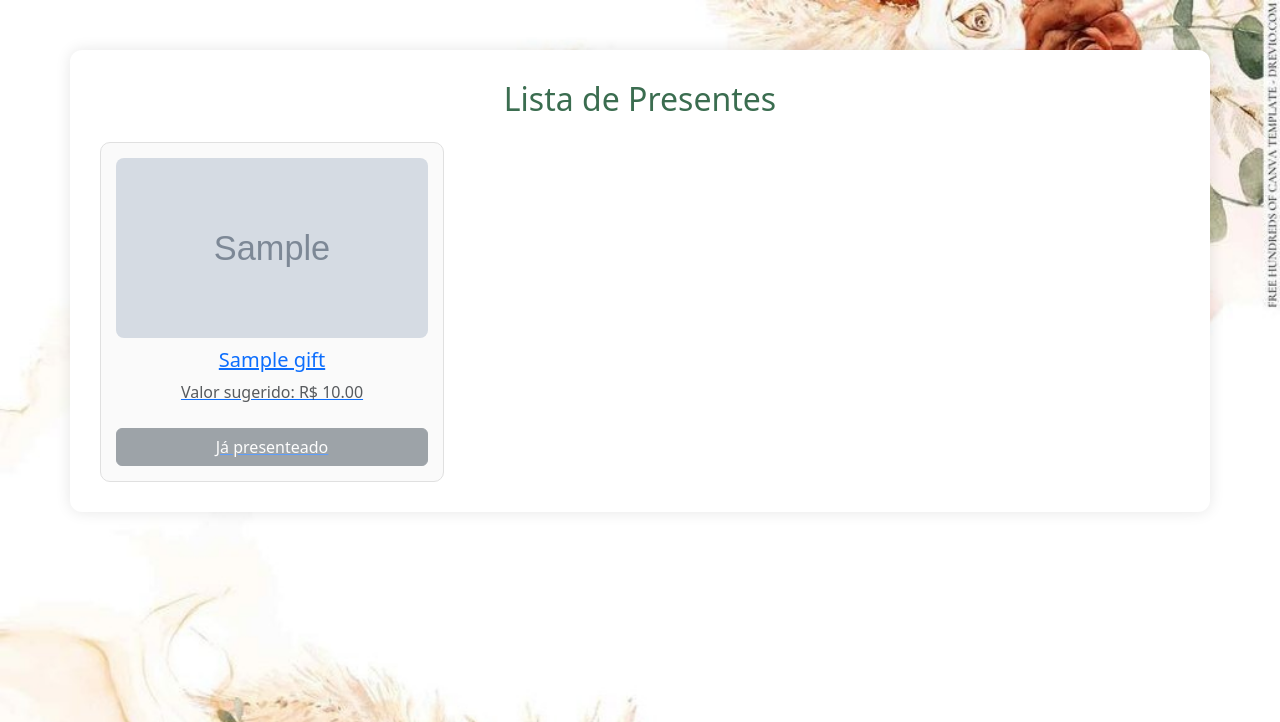
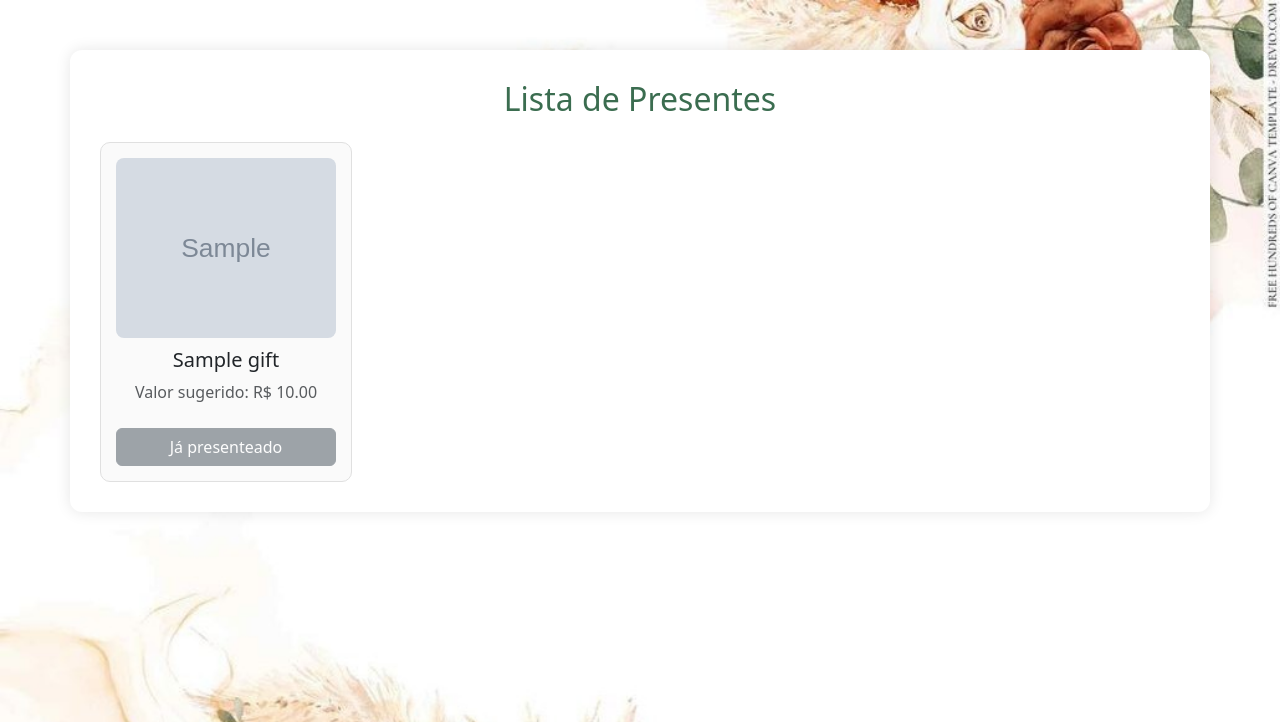
Before and after one commit to feliperocha00/confirmyourpresence, a Django app: page /gift_list/ in a window 1280 px wide. Shown: the top 722 px of the page. Run offline with Django 5.2, Linux system fonts and the light colour scheme; tables that the repository leaves empty hold one stand-in row (values such as "Sample post"); grey boxes marked "Sample" are stand-in pictures.

Commit message:
[FIX] remove blue font and underline [REF] better allocation of gifts in container

```diff
--- a/main/templates/gift_list.html
+++ b/main/templates/gift_list.html
@@ -30,6 +30,7 @@
         background-color: #fafafa;
         transition: transform 0.2s;
         height: 100%;
+        color: inherit;
     }
 
     .gift-card:hover {
@@ -86,17 +87,18 @@
 </div>
 <div class="container">
     <h2 class="text-center mb-4" style="color: #3b6d50;">Lista de Presentes</h2>
-    <div class="row row-cols-1 row-cols-sm-2 row-cols-md-3 g-4">
+    <div class="row row-cols-2 row-cols-sm-2 row-cols-md-4 g-4">
         {% for gift in gifts %}
         <div class="col">
-            <a href="{% url 'gift' gift.id %}" title="Lista de Convidados">
+            <a href="{% url 'gift' gift.id %}" title="Lista de Convidados" style="text-decoration: none; color: inherit;">
             <div class="gift-card h-100 d-flex flex-column">
                 <img src="{{ gift.image_url }}" alt="{{ gift.name }}" class="gift-img">
+
                 <h5>{{ gift.name }}</h5>
+
                 {% if gift.price %}
                 <p class="text-muted">Valor sugerido: R$ {{ gift.price }}</p>
                 {% endif %}
-
 
                 {% if gift.taken %}
                 <button class="btn btn-secondary mt-2" disabled>Já presenteado</button>
```
